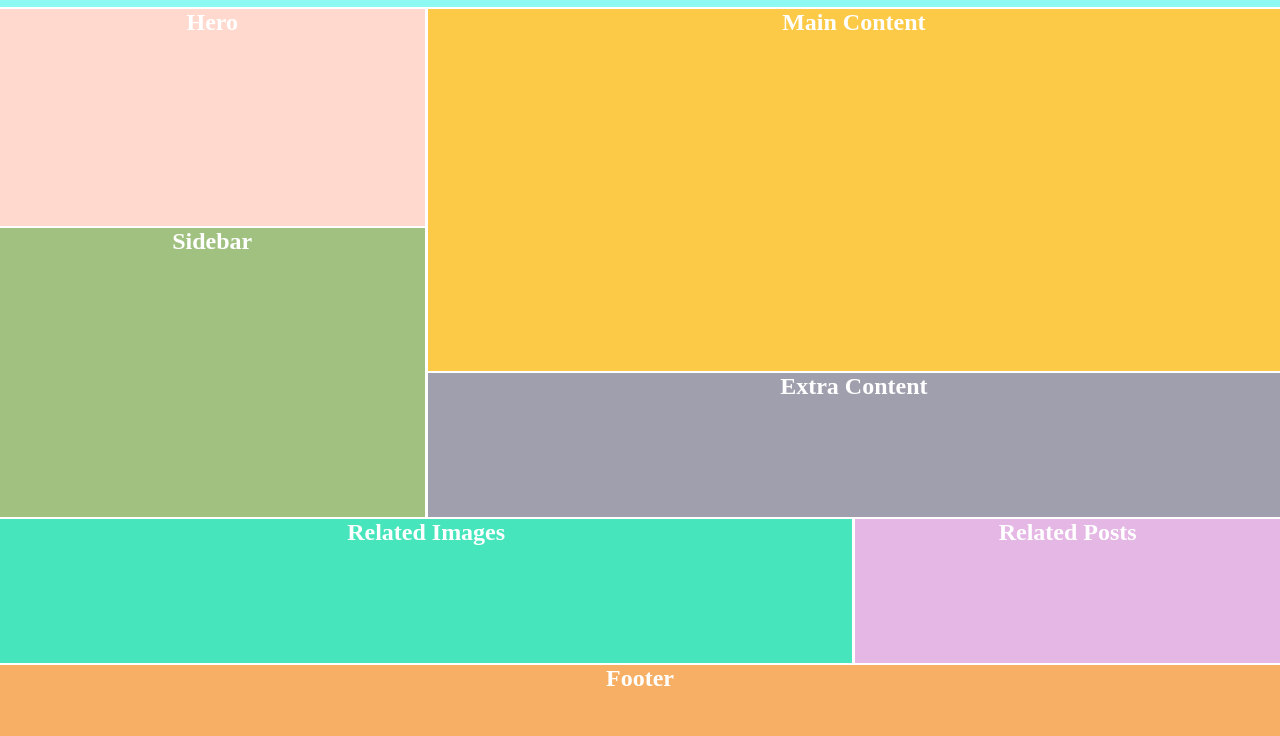
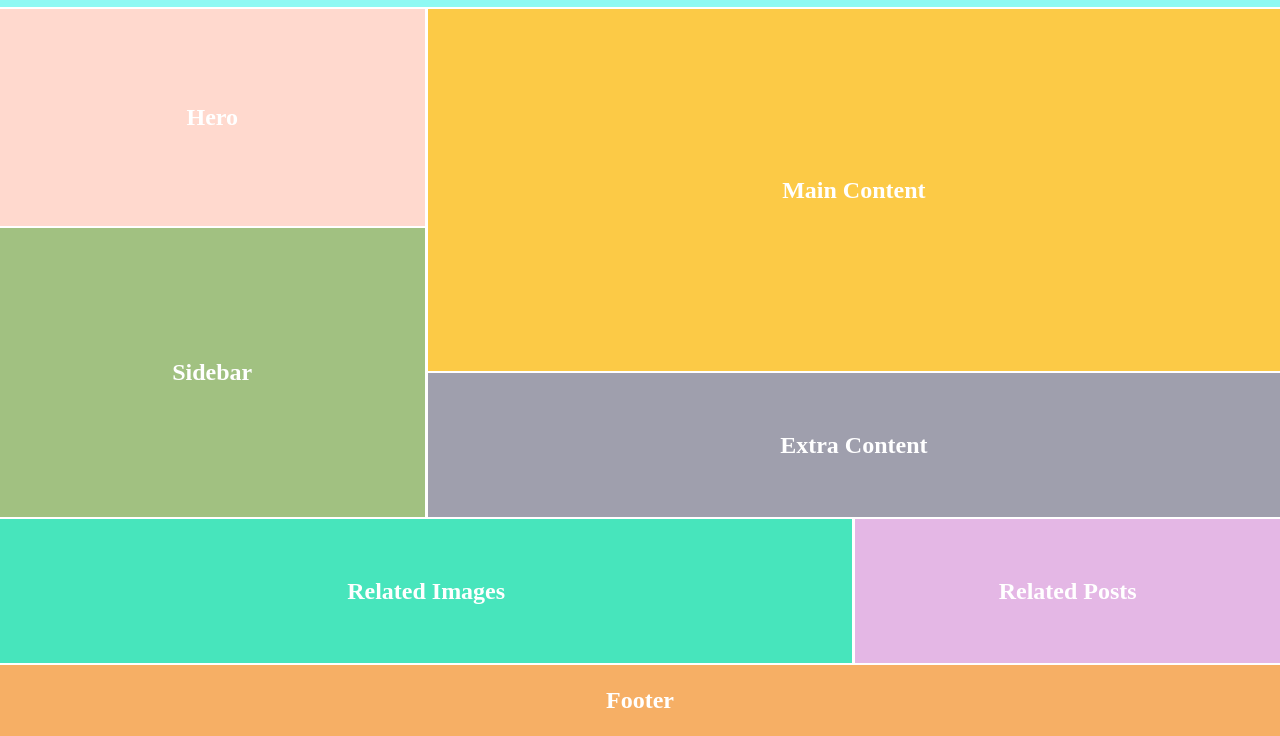
Before and after one commit to Dovile-D/css-grid-layout-2, a plain HTML site: page index.html in a window 1280 px wide. Shown: the part 64-800 px from the top of the page. Drawn offline with Linux system fonts and the light colour scheme.

Commit message:
center content

```diff
--- a/index.html
+++ b/index.html
@@ -9,14 +9,14 @@
 </head>
 <body>
     <div class="container">
-        <div class="header"><h2>Header</h2></div>
-        <div class="hero"><h2>Hero</h2></div>
-        <div class="main"><h2>Main Content</h2></div>
-        <div class="sidebar"><h2>Sidebar</h2></div>
-        <div class="extra-content"><h2>Extra Content</h2></div>
-        <div class="related-images"><h2>Related Images</h2></div>
-        <div class="related-posts"><h2>Related Posts</h2></div>
-        <div class="footer"><h2>Footer</h2></div>
+        <div class="header cen"><h2>Header</h2></div>
+        <div class="hero cen"><h2>Hero</h2></div>
+        <div class="main cen"><h2>Main Content</h2></div>
+        <div class="sidebar cen"><h2>Sidebar</h2></div>
+        <div class="extra-content cen"><h2>Extra Content</h2></div>
+        <div class="related-images cen"><h2>Related Images</h2></div>
+        <div class="related-posts cen"><h2>Related Posts</h2></div>
+        <div class="footer cen"><h2>Footer</h2></div>
     </div>
 </body>
 </html>
--- a/styles.css
+++ b/styles.css
@@ -46,3 +46,9 @@ h2 {
     color: white;
     text-align: center;
 }
+
+.cen {
+    justify-items: center;
+    align-items: center;
+    display: grid;
+}
```
